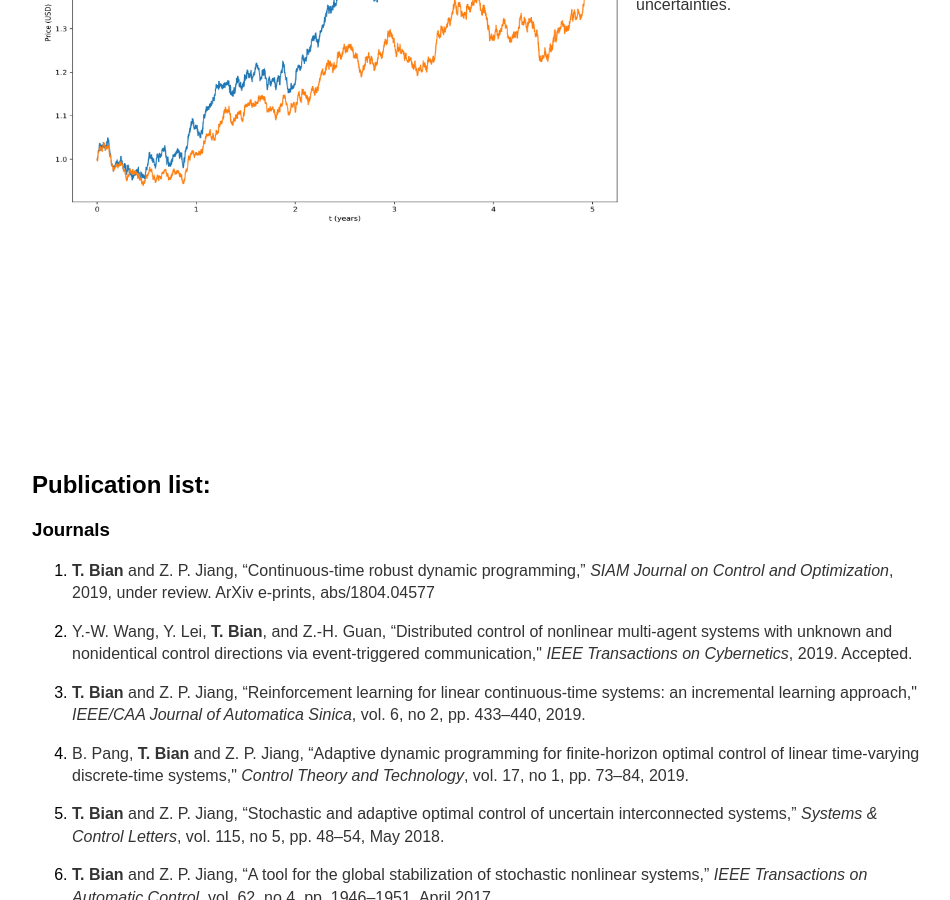
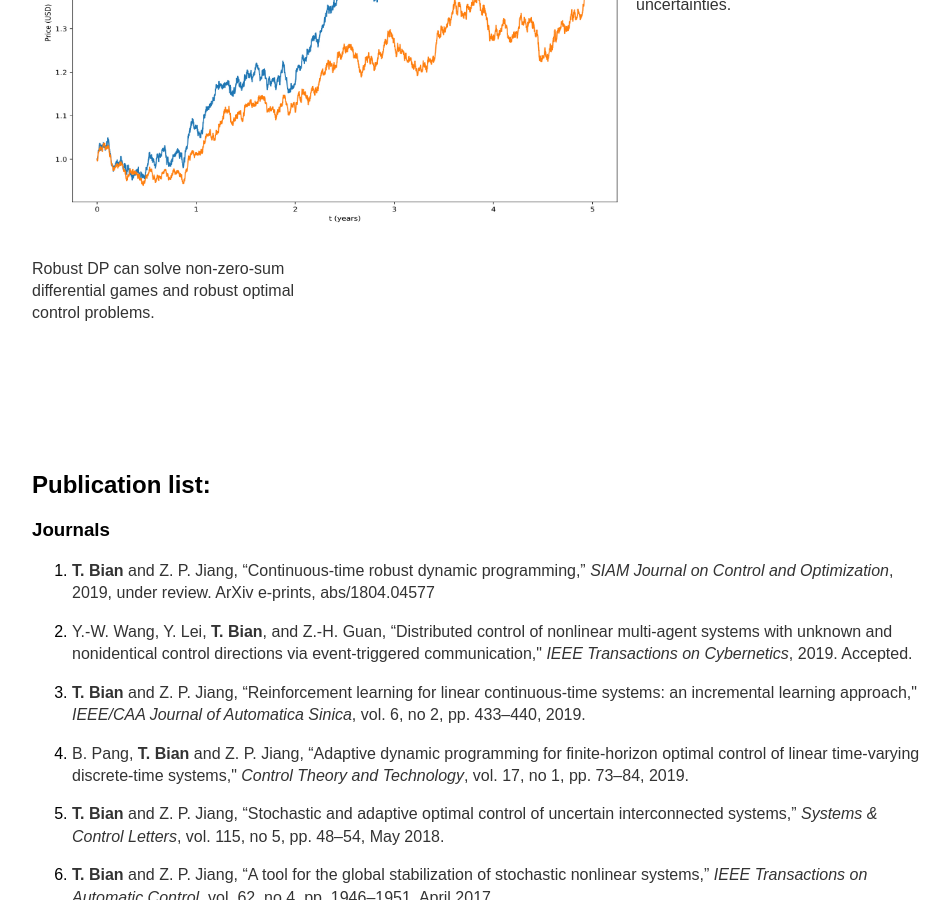
Before and after one commit to tao-bian-nyu/tao-bian-nyu.github.io, a Jekyll site: the page built from research/index.md, in a window 1280 px wide and 900 px high, scrolled down 2391 px. Shown: the whole window, without its empty margins (160-1110 px from the left). Built offline with Jekyll 4.4.1, drawn with Linux system fonts in a browser that asks for light colours; formulas are drawn with MathJax 3.

Commit message:
Update topics.html

```diff
--- a/_includes/topics.html
+++ b/_includes/topics.html
@@ -65,7 +65,9 @@ However, despite its popularity, VI is flawed as it is only applicable in discre
 Robust DP aims at strengthening the DP algorithm so that it is robust to the presence of disturbance. </p>
  <p> A remarkable feature of this type of methods is that it is effective in dealing with both static and dynamic uncertainties.</p>
  </div>
-<div class="three"> </div>
-<div class="four"> </div>
+<div class="three">
+<p> Robust DP can solve non-zero-sum differential games and robust optimal control problems. </p>
+ </div>
+<!-- <div class="four"> </div> -->
 </div>
 </div>
```
